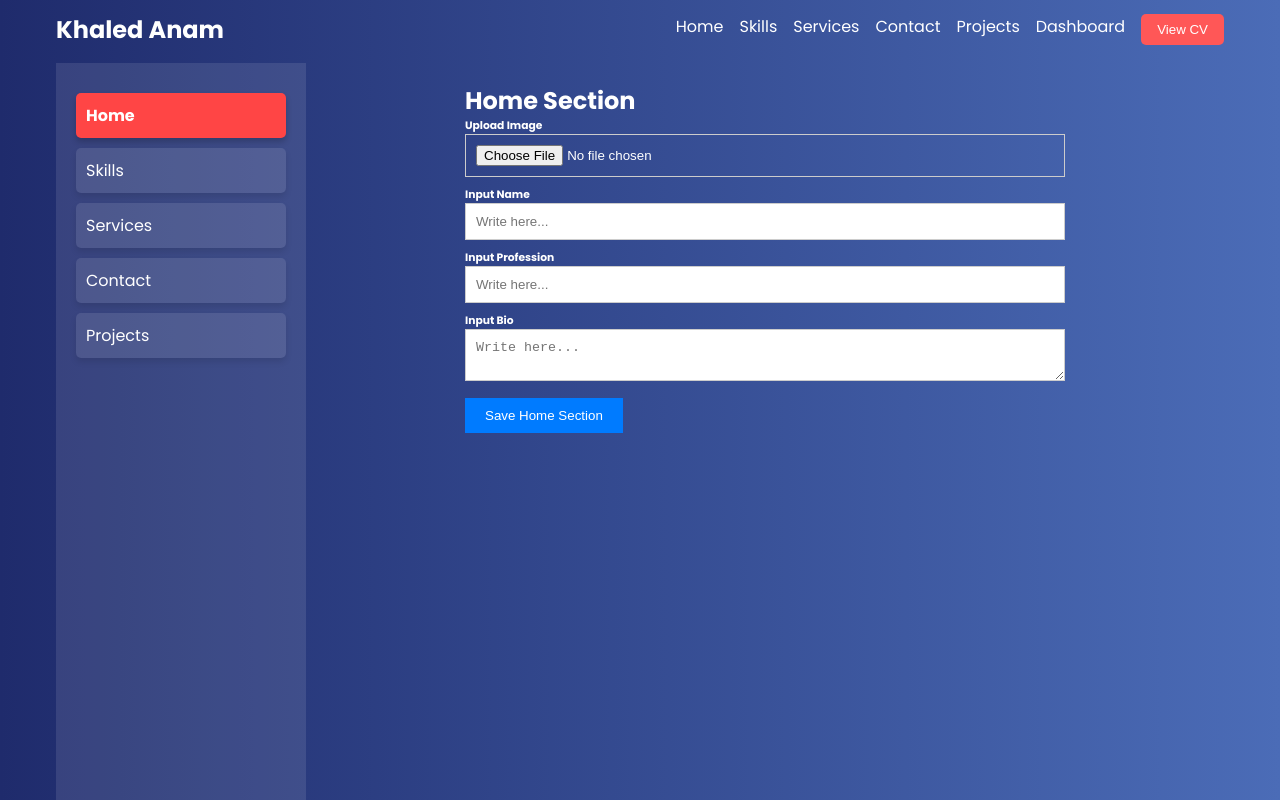
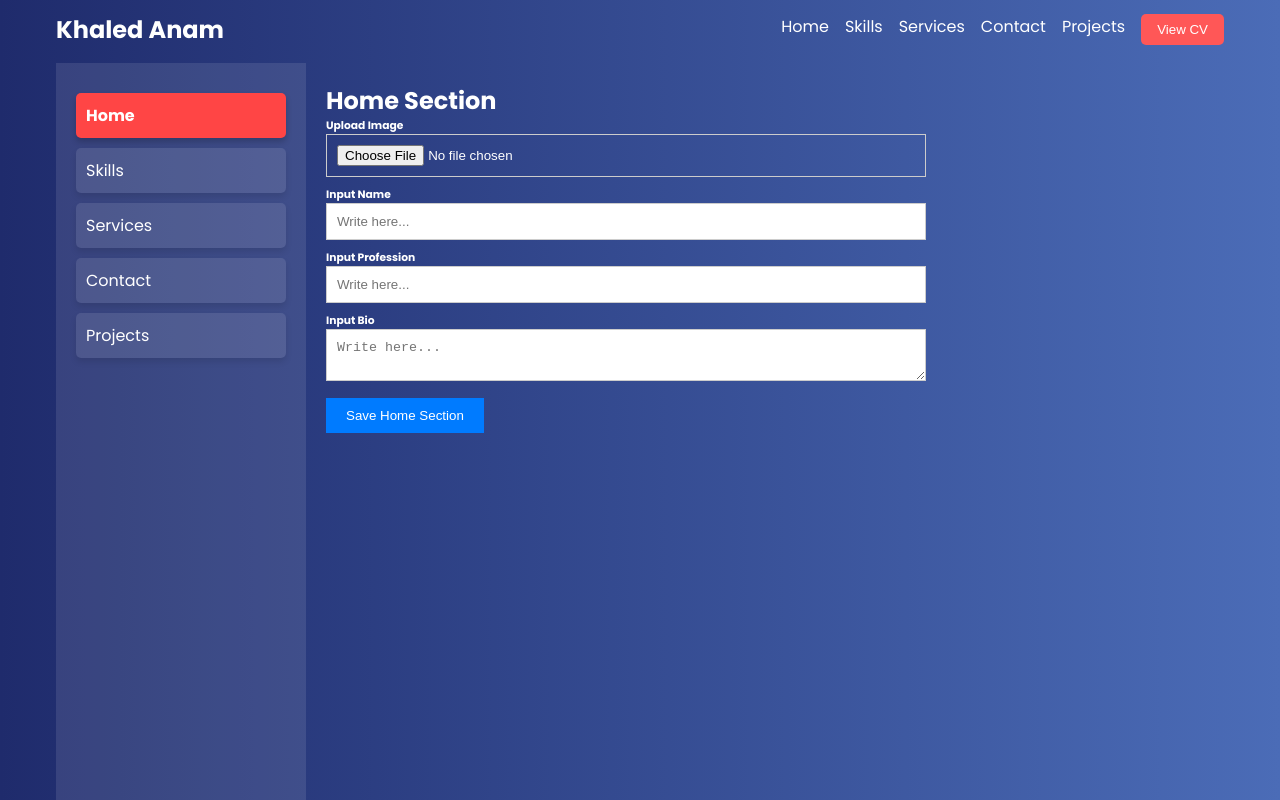
Before and after one commit to khaledanam/portfolio-2025-master, a React (Create React App) app: page /dashboard in a window 1280 px wide. Shown: the top 800 px of the page. Built offline with nearby package versions, Linux system fonts and the light colour scheme.

Commit message:
2nd Commit 9th Jan, 2025

```diff
--- a/src/App.js
+++ b/src/App.js
@@ -118,7 +118,7 @@ function App() {
             <a href="/services">Services</a>
             <a href="/contact">Contact</a>
             <a href="/projects">Projects</a>
-            <a href="/dashboard">Dashboard</a>
+            {/* <a href="/dashboard">Dashboard</a> */}
             <button className="btn-download">
               <a
                 href="https://drive.google.com/file/d/1bMIRbyq5K6ziJzfp8Q-FyGCoWGcMadts/view?usp=drive_link"
--- a/src/Dashboard.css
+++ b/src/Dashboard.css
@@ -67,7 +67,7 @@
 
 form {
     max-width: 600px;
-    margin: 0 auto;
+
 }
 
 input,
```
